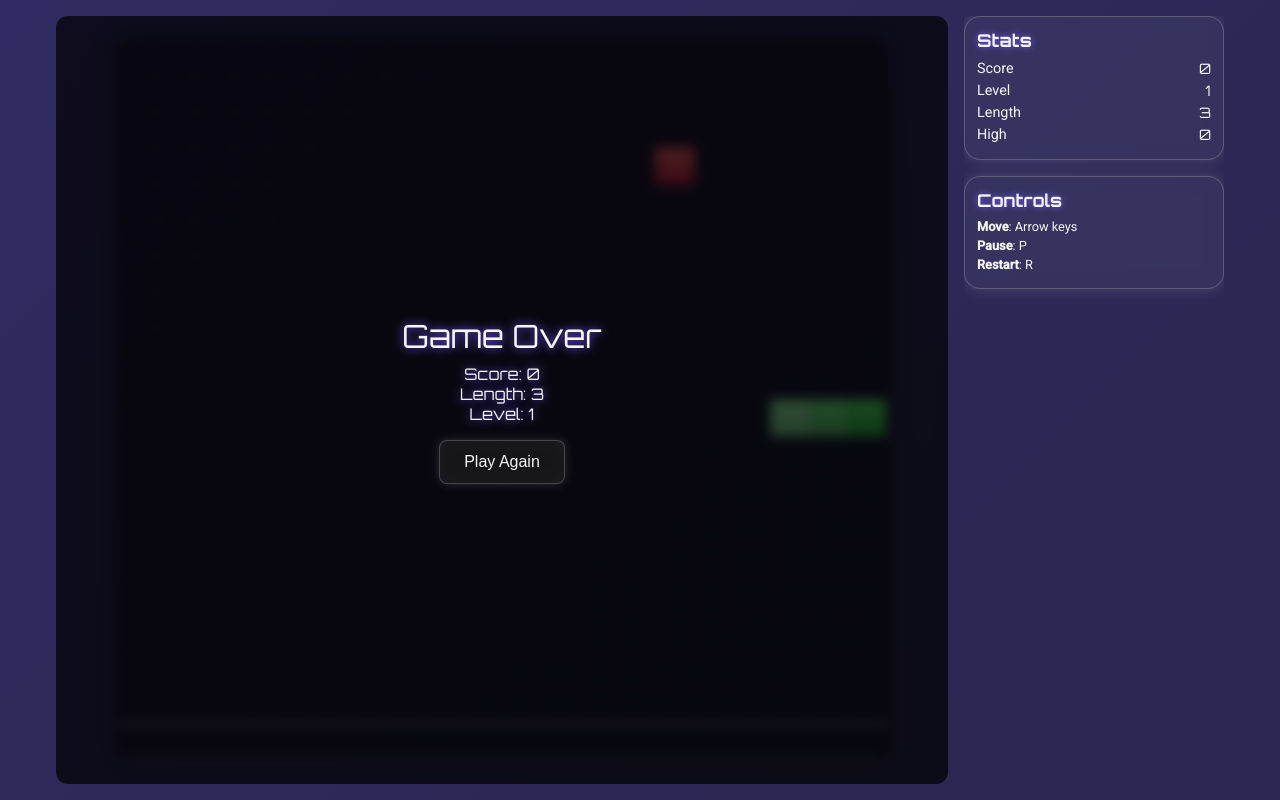
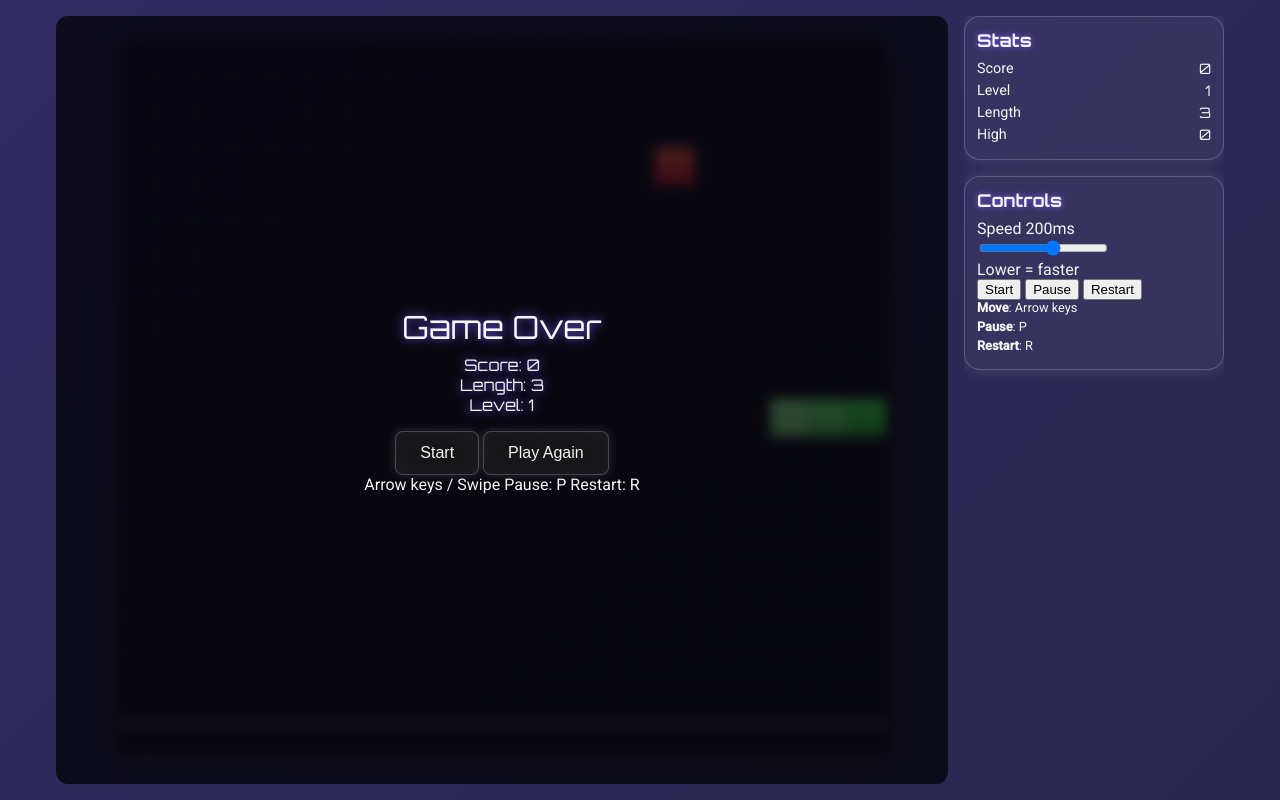
Before and after one commit to sheldoncooper9382-beep/freegames, a plain HTML site: page games/snake/index.html in a window 1280 px wide. Drawn offline with Linux system fonts and the light colour scheme.

Commit message:
Update index.html

```diff
--- a/games/snake/index.html
+++ b/games/snake/index.html
@@ -5,26 +5,37 @@
   <meta charset="UTF-8">
   <meta name="viewport" content="width=device-width, initial-scale=1.0, maximum-scale=1.0, user-scalable=no">
   <title>Premium Snake</title>
-  <!-- Google Fonts: Orbitron for headings, Roboto for body text -->
+
   <link rel="preconnect" href="https://fonts.googleapis.com">
   <link rel="preconnect" href="https://fonts.gstatic.com" crossorigin>
   <link href="https://fonts.googleapis.com/css2?family=Orbitron:wght@400;700&family=Roboto:wght@300;400;500&display=swap" rel="stylesheet">
+
   <link rel="stylesheet" href="style.css">
 </head>
 <body>
-  <!-- Animated background behind everything -->
   <div class="background" aria-hidden="true"></div>
+
   <div class="container">
-    <!-- Main play area: board and overlay -->
     <div class="play-area">
       <canvas id="board" width="20" height="20" tabindex="0" aria-label="Snake board"></canvas>
-      <!-- Overlay appears on pause or game over -->
+
+      <!-- Overlay appears on start / pause / game over -->
       <div class="overlay hidden" id="overlay" role="dialog" aria-live="polite">
         <div class="message" id="message"></div>
-        <button id="play-again" class="btn" aria-label="Play again">Play Again</button>
+
+        <div class="overlay-actions">
+          <button id="start-game" class="btn" aria-label="Start game">Start</button>
+          <button id="play-again" class="btn" aria-label="Play again">Play Again</button>
+        </div>
+
+        <div class="overlay-hint" id="overlay-hint">
+          <span>Arrow keys / Swipe</span>
+          <span>Pause: P</span>
+          <span>Restart: R</span>
+        </div>
       </div>
     </div>
-    <!-- Sidebar for stats and control hints -->
+
     <aside class="sidebar">
       <div class="panel stats" aria-label="Game statistics">
         <h2>Stats</h2>
@@ -33,10 +44,26 @@
         <div class="stat"><span>Length</span><span id="length">3</span></div>
         <div class="stat"><span>High</span><span id="high-score">0</span></div>
       </div>
-      <!-- Desktop control hints; hidden on mobile via CSS -->
+
       <div class="panel controls-desktop" aria-label="Desktop controls">
         <h2>Controls</h2>
-        <ul>
+
+        <div class="speed-row">
+          <div class="speed-top">
+            <span>Speed</span>
+            <span class="speed-val"><span id="speed-value">200</span>ms</span>
+          </div>
+          <input id="speed" type="range" min="60" max="300" step="10" value="200" aria-label="Speed control">
+          <div class="speed-sub">Lower = faster</div>
+        </div>
+
+        <div class="control-actions">
+          <button class="btn" id="start-btn" aria-label="Start game">Start</button>
+          <button class="btn" id="pause-btn" aria-label="Pause or resume">Pause</button>
+          <button class="btn" id="restart-btn" aria-label="Restart game">Restart</button>
+        </div>
+
+        <ul class="hint-list">
           <li><strong>Move</strong>: Arrow keys</li>
           <li><strong>Pause</strong>: P</li>
           <li><strong>Restart</strong>: R</li>
@@ -44,8 +71,9 @@
       </div>
     </aside>
   </div>
-  <!-- On‑screen controls for mobile devices; hidden on desktop via CSS -->
-  <div class="mobile-controls" id="mobile-controls" aria-hidden="true">
+
+  <!-- Mobile controls -->
+  <div class="mobile-controls" id="mobile-controls">
     <div class="row">
       <button class="btn control-btn" id="btn-up" aria-label="Move up">↑</button>
     </div>
@@ -61,6 +89,7 @@
       <button class="btn control-btn" id="btn-restart" aria-label="Restart">⟲</button>
     </div>
   </div>
+
   <script defer src="game.js"></script>
 </body>
 </html>
```
